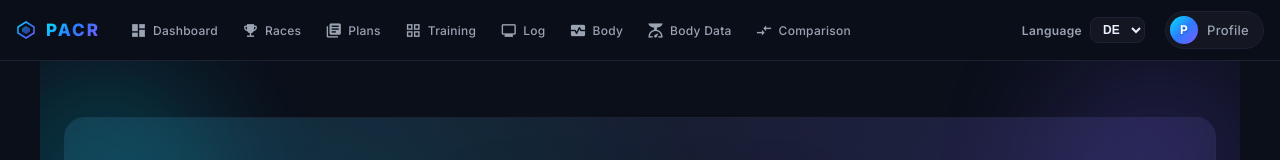
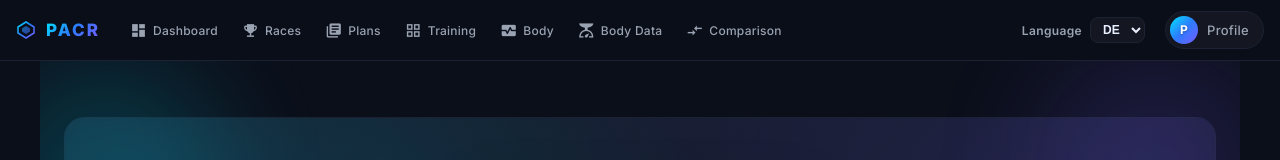
Before and after one commit to Blindworks/smart-trainingsplan, an Angular app in the folder angular-frontend/: page / in a window 1280 px wide. Shown: the top 160 px of the page. Built offline with nearby package versions, Linux system fonts and the light colour scheme.

Commit message:
removed log from menu

```diff
--- a/angular-frontend/src/app/components/navigation/navigation.component.html
+++ b/angular-frontend/src/app/components/navigation/navigation.component.html
@@ -33,10 +33,6 @@
       <a class="nav-link" routerLink="/overview" routerLinkActive="active">
         <mat-icon>grid_view</mat-icon>
         <span>{{ 'nav.training' | t }}</span>
-      </a>
-      <a class="nav-link" routerLink="/completion" routerLinkActive="active">
-        <mat-icon>monitoring</mat-icon>
-        <span>{{ 'nav.log' | t }}</span>
       </a>
       <a class="nav-link" routerLink="/body-status" routerLinkActive="active">
         <mat-icon>monitor_heart</mat-icon>
@@ -119,10 +115,6 @@
         <mat-icon>grid_view</mat-icon>
         <span>{{ 'nav.training' | t }}</span>
       </a>
-      <a class="nav-link" routerLink="/completion" routerLinkActive="active" (click)="closeMobileMenu()">
-        <mat-icon>monitoring</mat-icon>
-        <span>{{ 'nav.log' | t }}</span>
-      </a>
       <a class="nav-link" routerLink="/body-status" routerLinkActive="active" (click)="closeMobileMenu()">
         <mat-icon>monitor_heart</mat-icon>
         <span>{{ 'nav.body' | t }}</span>
```
